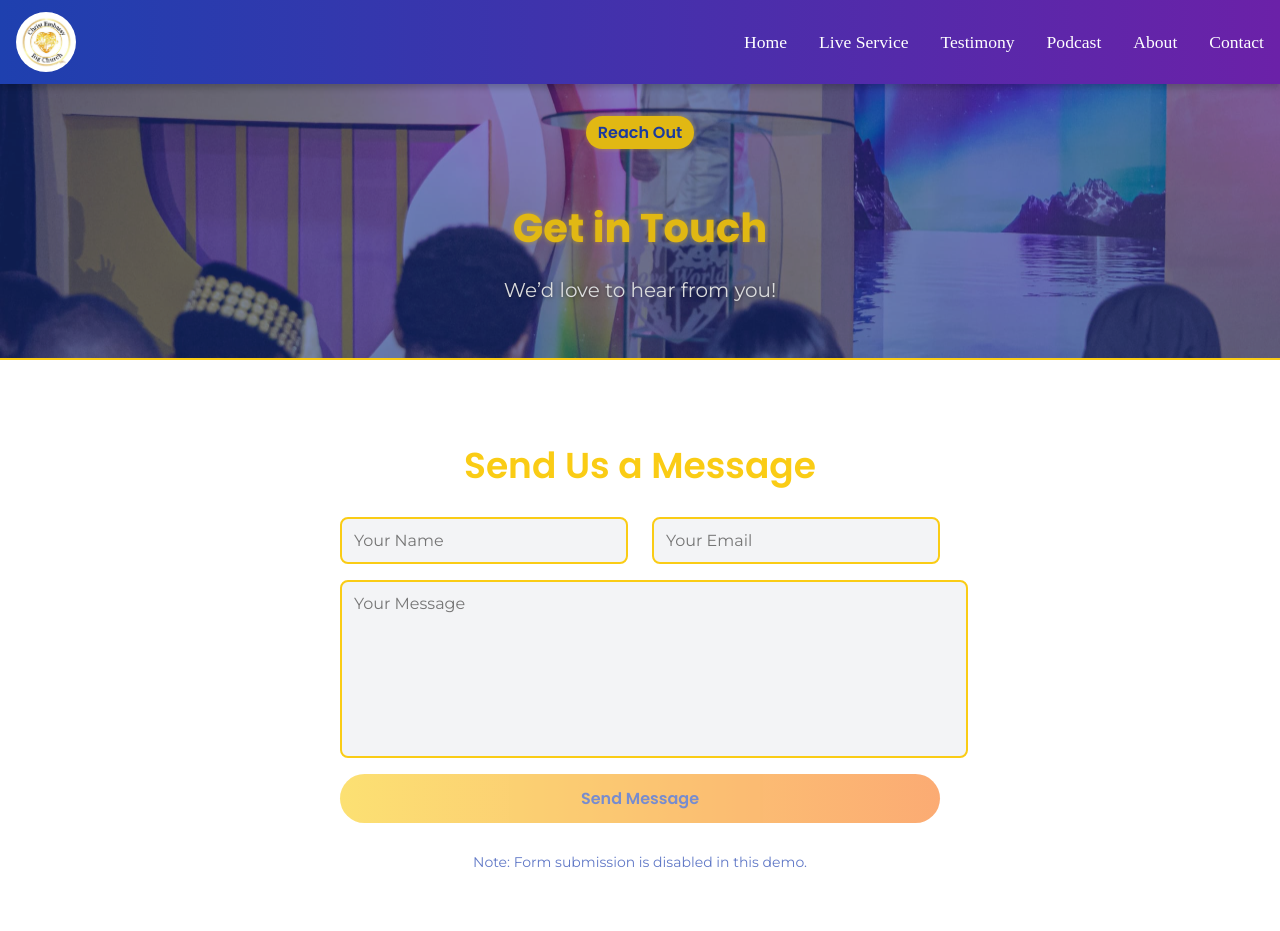
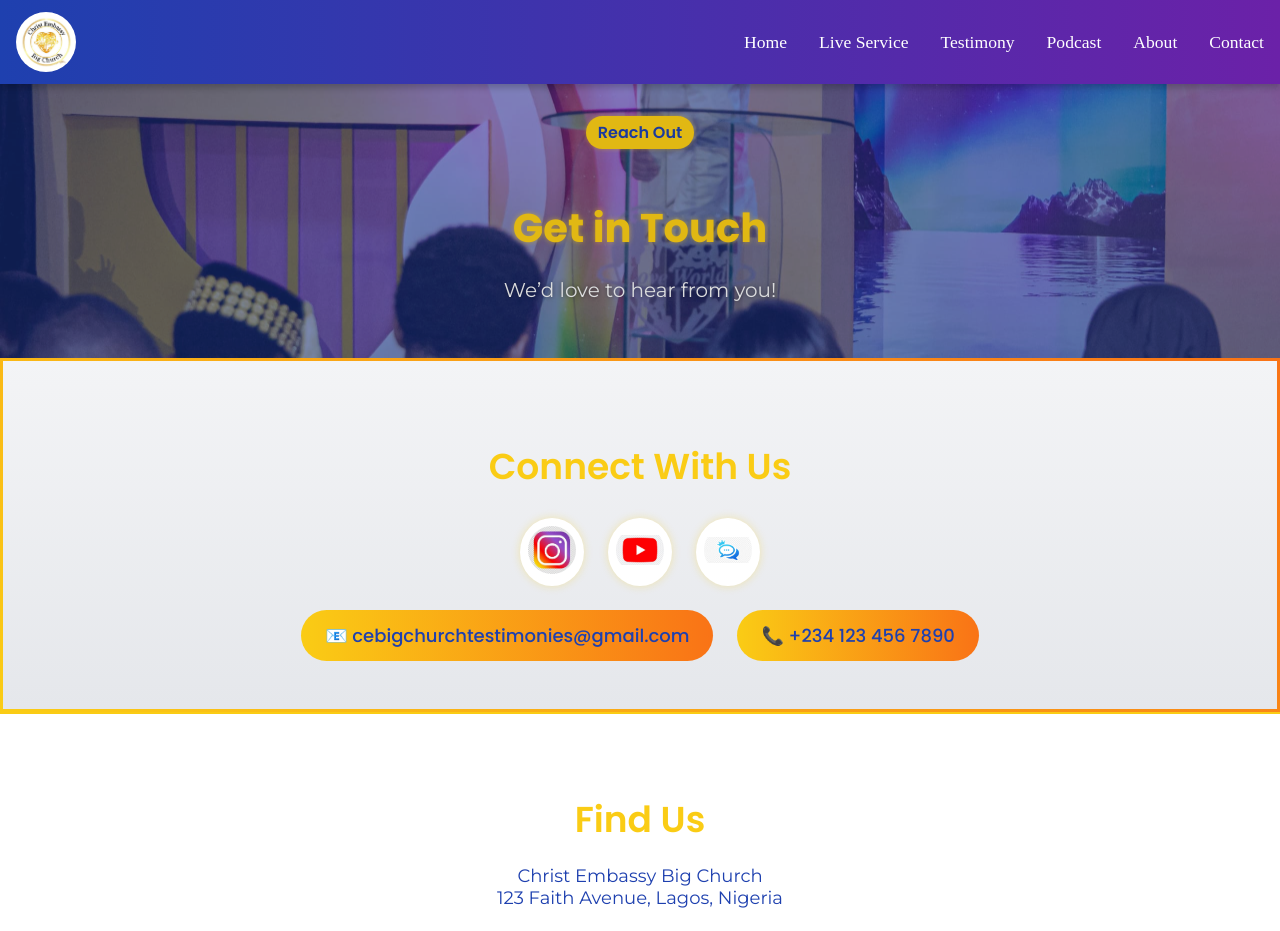
Before and after one commit to sophrone/cebigchurch, a Next.js app: page /contact in a window 1280 px wide. Shown: the top 931 px of the page. Built offline with nearby package versions, Linux system fonts and the light colour scheme.

Commit message:
Remove Send Us a Message form from Contact page

```diff
--- a/app/contact/page.tsx
+++ b/app/contact/page.tsx
@@ -14,38 +14,6 @@ export default function Contact() {
           <h1 className={styles.heroTitle}>Get in Touch</h1>
           <p className={styles.heroText}>
             We’d love to hear from you!
-          </p>
-        </div>
-      </section>
-
-      {/* Contact Form Section */}
-      <section className={styles.formSection}>
-        <h2 className={styles.formTitle}>Send Us a Message</h2>
-        <div className={styles.form}>
-          <div className={styles.formFields}>
-            <input
-              type="text"
-              placeholder="Your Name"
-              className={styles.input}
-              aria-label="Your Name"
-            />
-            <input
-              type="email"
-              placeholder="Your Email"
-              className={styles.input}
-              aria-label="Your Email"
-            />
-          </div>
-          <textarea
-            placeholder="Your Message"
-            className={styles.textarea}
-            aria-label="Your Message"
-          />
-          <button className={styles.submitButton} disabled>
-            Send Message
-          </button>
-          <p className={styles.formNote}>
-            Note: Form submission is disabled in this demo.
           </p>
         </div>
       </section>
```
